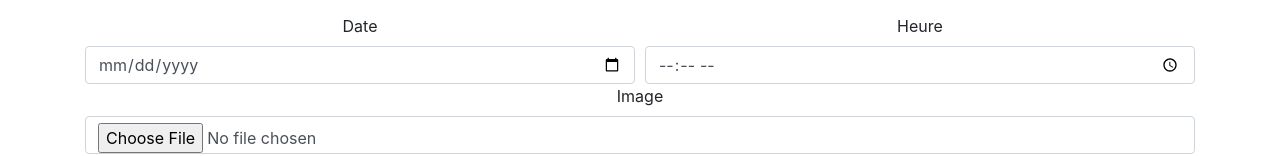
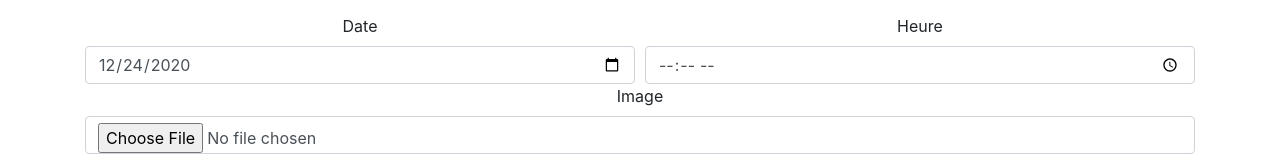
Before and after one commit to ilyasahjari/shallWeDance, a React (Create React App) app in the folder Front-End/: page /addEvent in a window 1280 px wide. Shown: the part 496-652 px from the top of the page. Built offline with nearby package versions, Linux system fonts and the light colour scheme.

Commit message:
Fixe le bug n'affichant pas la date dans le input date de l'ajout et la modification

```diff
--- a/Front-End/package.json
+++ b/Front-End/package.json
@@ -11,6 +11,7 @@
     "form-data": "^3.0.0",
     "moment": "^2.29.1",
     "react": "^17.0.1",
+    "react-datepicker": "^3.3.0",
     "react-dom": "^17.0.1",
     "react-router": "^5.2.0",
     "react-router-dom": "^5.2.0",
--- a/Front-End/src/AddEvent.js
+++ b/Front-End/src/AddEvent.js
@@ -16,7 +16,7 @@ class AddEvent extends React.Component{
       postcode: 0,
       description: '',
       hour :'',
-      date : moment().format("DD-MM-YYYY"),
+      date : moment(),
     }
     this.formData = new FormData();
   }
@@ -32,7 +32,6 @@ class AddEvent extends React.Component{
 
   mySubmitHandler = (e) => {
     e.preventDefault();
-    console.log(this.state);
     this.formData.append('name',this.state.name);
     this.formData.append('place',this.state.place);
     this.formData.append('city',this.state.city);
@@ -83,7 +82,7 @@ class AddEvent extends React.Component{
           <div className="form-row">
             <div className="col">
               <label htmlFor="date"> Date </label>
-              <input type="date" id="date" name="date" className="form-control" onChange={this.myChangeHandler} defaultValue={this.state.date} required/>
+              <input type="date" id="date" name="date" className="form-control" onChange={this.myChangeHandler} value={moment(this.state.date).format("YYYY-MM-DD")} required/>
             </div>
             <div className="col">
               <label htmlFor="hour"> Heure </label>
--- a/Front-End/src/UpdateEvent.js
+++ b/Front-End/src/UpdateEvent.js
@@ -2,8 +2,7 @@ import logo from './logo.svg';
 import './App.css';
 import React from 'react';
 import moment from "moment";
-
-
+import DatePicker from 'react-datepicker'
 
 class UpdateEvent extends React.Component{
 
@@ -16,7 +15,8 @@ class UpdateEvent extends React.Component{
       city: '',
       postcode: 0,
       description: '',
-      date : moment().format("DD-MM-YYYY hh:mm:ss")
+      hour:'',
+      date : 'moment().format("DD-MM-YYYY hh:mm:ss")'
     }
   }
 
@@ -40,9 +40,7 @@ class UpdateEvent extends React.Component{
       this.setState({postcode : result.response.postcode})
       this.setState({description : result.response.description})
       this.setState({date : result.response.date})
-
-
-
+      this.setState({hour : result.response.hour})
     })
  }
 
@@ -96,10 +94,18 @@ class UpdateEvent extends React.Component{
           <textarea id="description" name="description" className="form-control" value={this.state.description} onChange={this.myChangeHandler} required> </textarea>
         </div>
 
-        <div className="form-group">
-          <label htmlFor="date"> Date </label>
-          <input type="date" id="date" name="date" className="form-control" value={this.state.date} onChange={this.myChangeHandler} defaultValue={this.state.date} required/>
+        <div className="form-row mb-2">
+          <div className="col">
+            <label htmlFor="date"> Date </label>
+            <input type="date" id="date" name="date" className="form-control" value={this.state.date} onChange={this.myChangeHandler} value={moment(this.state.date).format("YYYY-MM-DD")} required/>
+          </div>
+          <div className="col">
+              <label htmlFor="hour"> Heure </label>
+              <input type="time" id="hour" name="hour" className="form-control" onChange={this.myChangeHandler} defaultValue={this.state.hour}/>
+          </div>
         </div>
+
+
         <input type="submit" value="Envoyer" />
     </form>
   </div>
```
